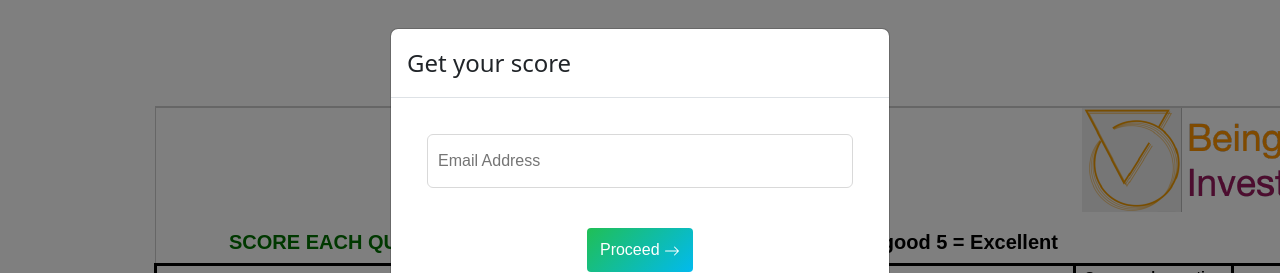
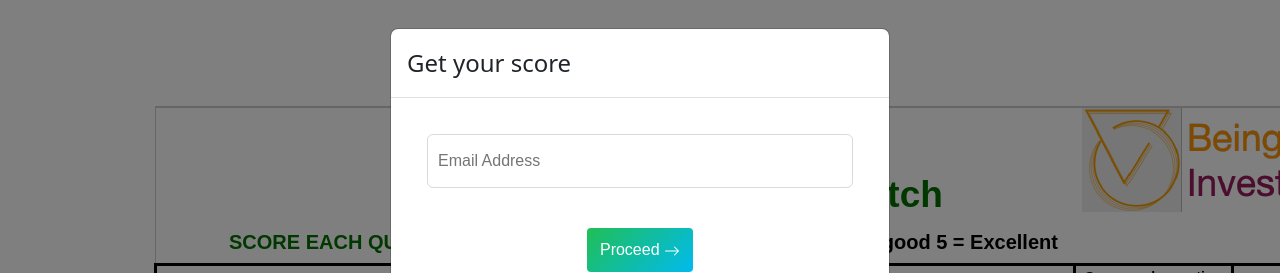
Before and after one commit to IbtsamAhmad/score-app, a React (Create React App) app: page / in a window 1280 px wide. Shown: the top 273 px of the page. Built offline with nearby package versions, Linux system fonts and the light colour scheme.

Commit message:
self-heading

```diff
--- a/src/components/Final/index.js
+++ b/src/components/Final/index.js
@@ -359,7 +359,7 @@ const App = () => {
             </Modal>
           </div>
           <div
-          className="page1-div"
+            className="page1-div"
             id="page1-div"
             style={{
               position: "relative",
@@ -384,7 +384,7 @@ const App = () => {
               }}
               className="ft10"
             >
-              Self-Score Your Pitch
+              Self-Score Your Reward Pitch
             </p>
             <p
               style={{
```
